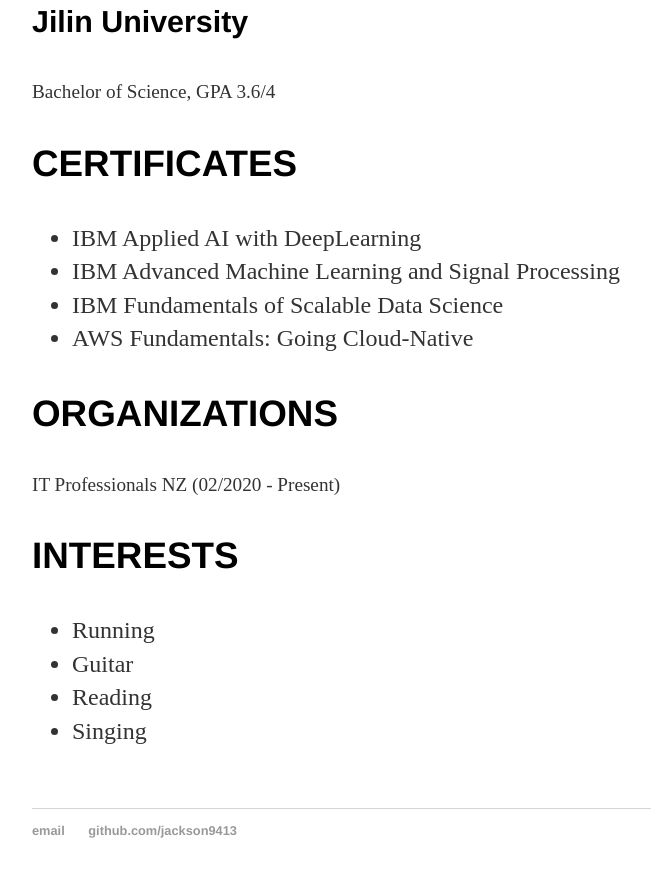
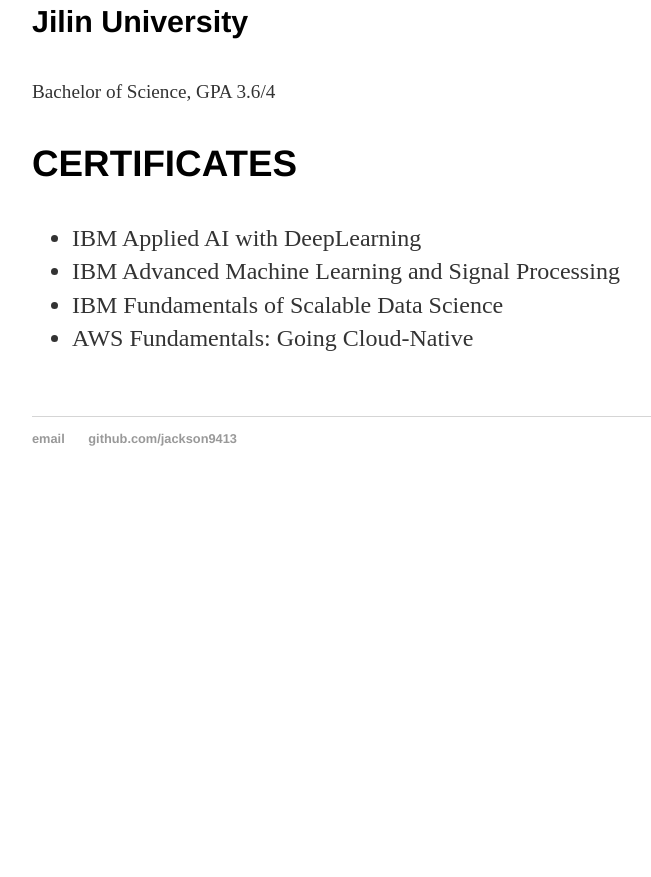
Before and after one commit to jackson9413/jackson9413.github.io, a Jekyll site: the page built from cv/index.html, in a window 1280 px wide and 900 px high, scrolled down 4210 px. Shown: the top 877 px of the window, without its empty margins (160-811 px from the left). Built offline with Jekyll 4.4.1, drawn with Linux system fonts in a browser that asks for light colours; after the commit the page ends 4718 px from its top, so only the background shows below that.

Commit message:
Update index.html

```diff
--- a/cv/index.html
+++ b/cv/index.html
@@ -4,15 +4,6 @@
 ---
 
 	<div class="cv">
-				<a href="#" class="download" title="Download CV as PDF" onclick="generatePDF()">Download CV</a>
-
-				<script>
-				  function generatePDF() {
-				    const doc = new jsPDF();
-				    doc.fromHTML(document.body);
-				    doc.save('cv.pdf');
-				  }
-				</script>
 		<h2>JIAQI (JACK) CHENG</h2>
 		<address>
 		St. Louis, MO 63123, United States<br>
@@ -125,13 +116,4 @@
 			<li>IBM Fundamentals of Scalable Data Science</li>
 			<li>AWS Fundamentals: Going Cloud-Native</li>
 		</ul>
-					<h3 id="organisation-name">ORGANIZATIONS</h3>
-					<p>IT Professionals NZ (02/2020 - Present)</p>
-					<h3>INTERESTS</h3>
-					<ul>
-						<li>Running</li>
-						<li>Guitar</li>
-						<li>Reading</li>
-						<li>Singing</li>
-					</ul>
 	</div>
```
Lines whose indentation alone changed are shown as unchanged.
